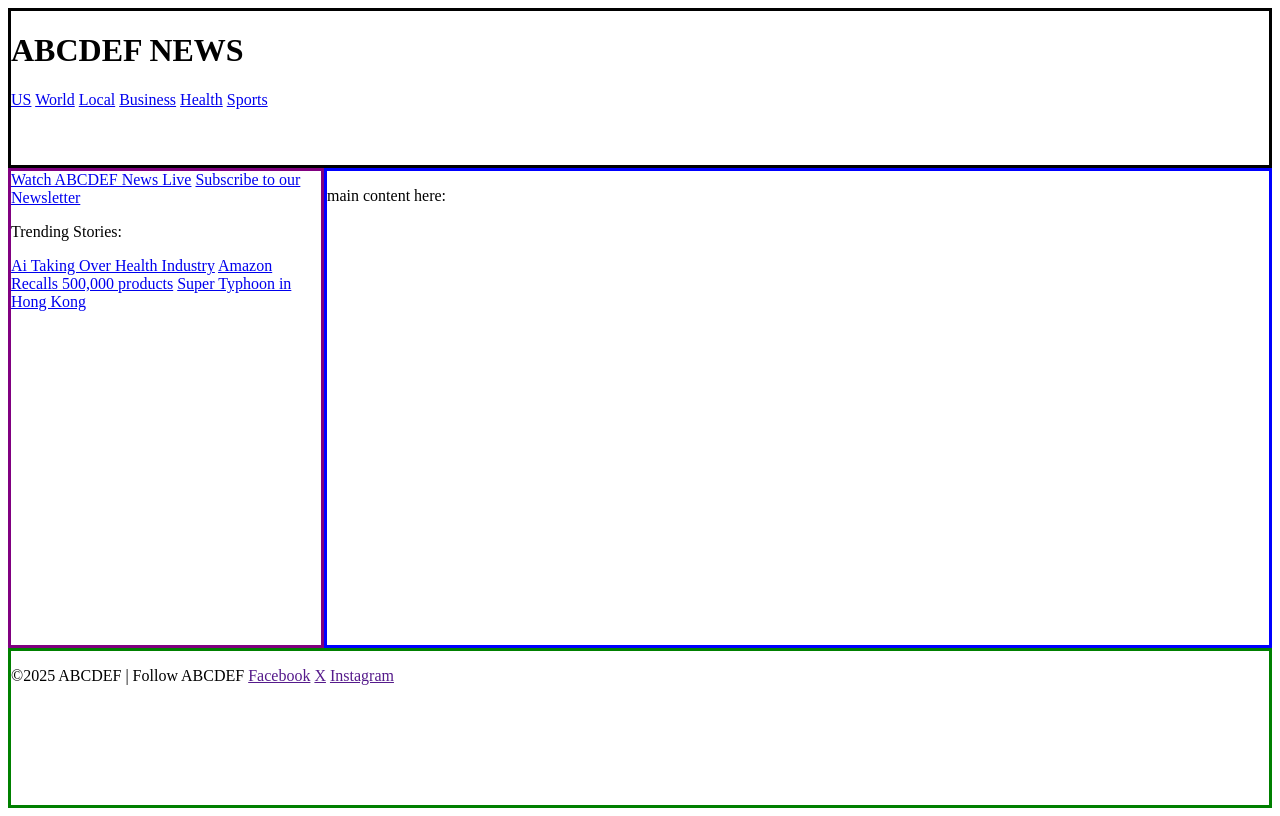
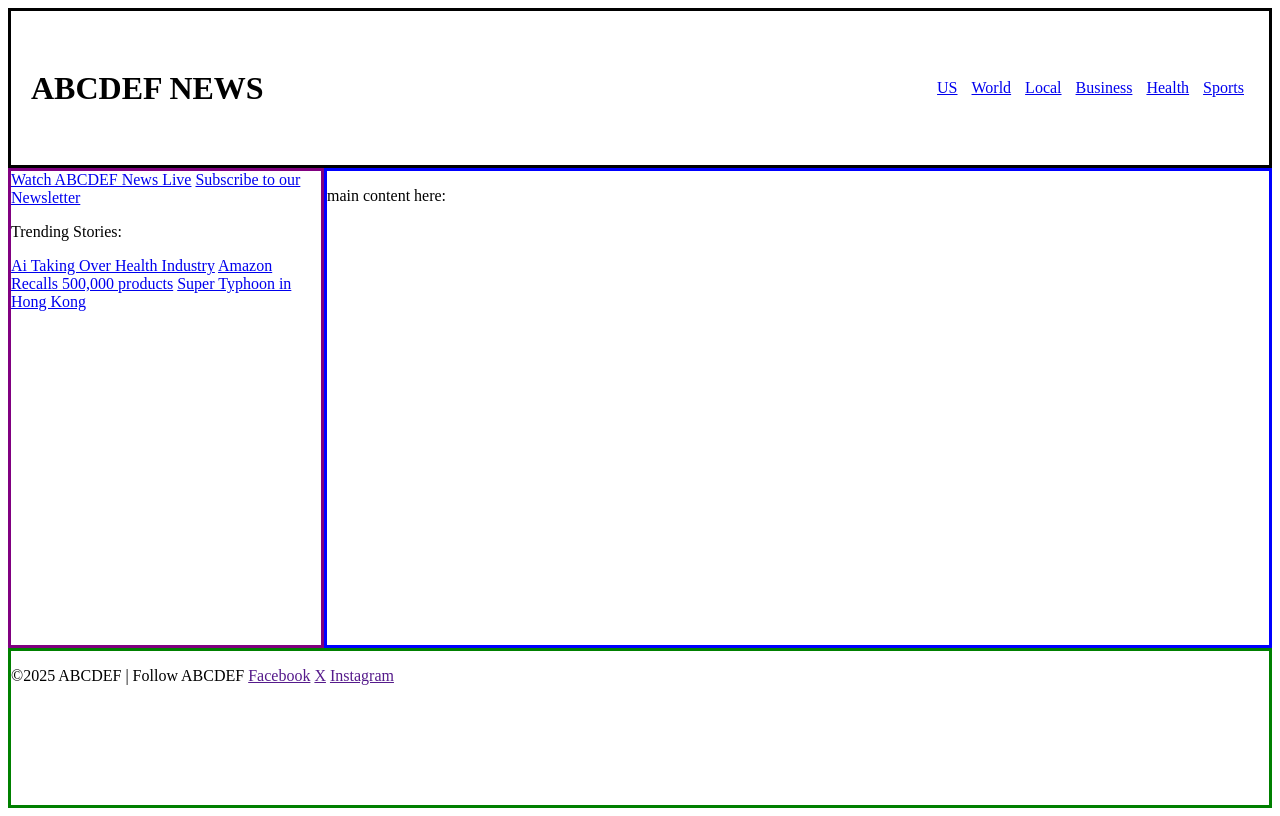
Before and after one commit to ediajiatas-gif/News-Website-Project, a plain HTML site: page index.html in a window 1280 px wide. Drawn offline with Linux system fonts and the light colour scheme.

Commit message:
aligned header and navbar

```diff
--- a/styles.css
+++ b/styles.css
@@ -13,6 +13,14 @@
 header{
     border: 3px solid black;
     grid-area: header;
+    display: flex;
+    justify-content: space-between;
+    align-items: center;
+    padding: 20px;
+}
+
+nav a{
+    padding: 5px;
 }
 
 aside{
```
